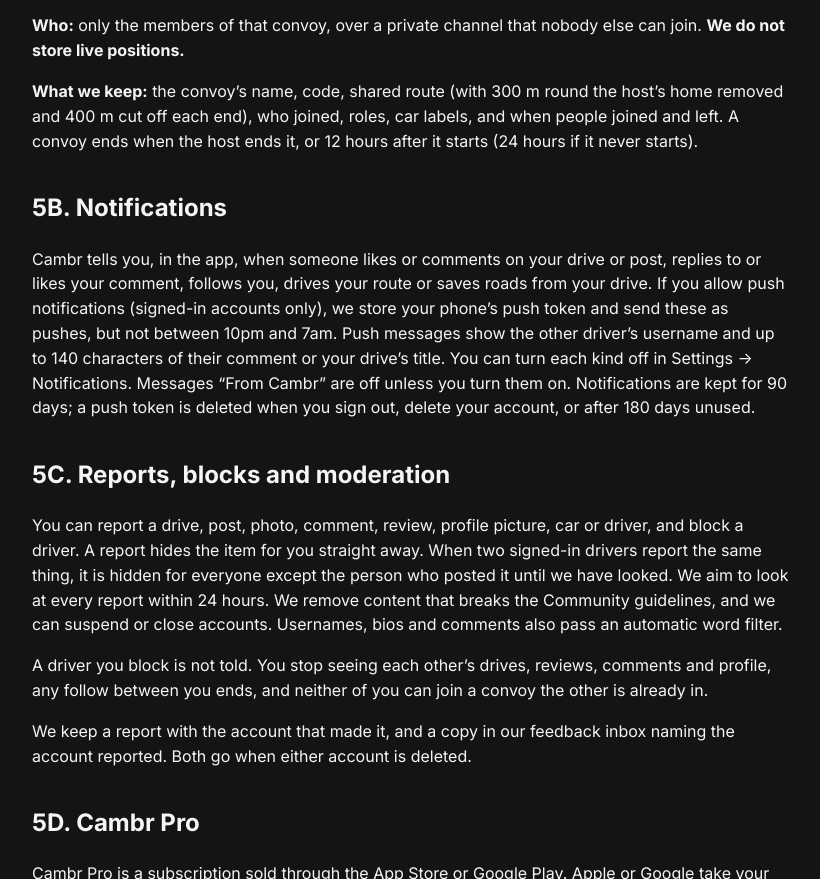
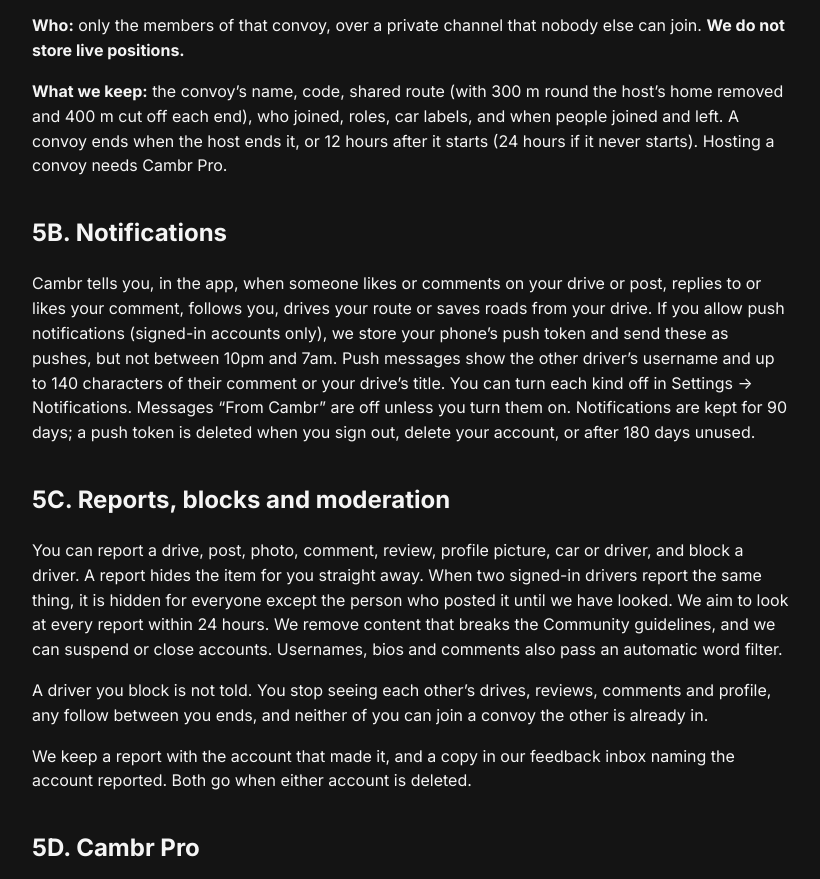
Before and after one commit to neilbamford92-cell/cambr-landing, a plain HTML site: page privacy/index.html in a window 1280 px wide. Shown: the part 8778-9657 px from the top of the page, without its empty margins (228-1048 px from the left). Drawn offline with Linux system fonts and the light colour scheme.

Commit message:
Privacy 5A: hosting a convoy needs Cambr Pro (the approved draft's line, left out of bf7d161)
Co-Authored-By: Claude Opus 5.5 <noreply@anthropic.com>

```diff
--- a/privacy/index.html
+++ b/privacy/index.html
@@ -129,7 +129,7 @@
   <p><strong>What is sent:</strong> your position (to about a metre) and the direction you are heading, so each car shows on the map; how far along the convoy’s shared route you are (to the nearest 10 m); whether you are off the route; and the time. <strong>Never your speed.</strong></p>
   <p><strong>When:</strong> only while the convoy drive is running and you are driving it. It stops when you leave, the convoy ends, you are removed, you sign out or you end your drive. Your position is never sent within 300 m of your saved home or within 400 m of where you set off, and none is sent at all until Cambr has checked whether you have a saved home and knows where you set off. In those places the others see your car as hidden.</p>
   <p><strong>Who:</strong> only the members of that convoy, over a private channel that nobody else can join. <strong>We do not store live positions.</strong></p>
-  <p><strong>What we keep:</strong> the convoy’s name, code, shared route (with 300 m round the host’s home removed and 400 m cut off each end), who joined, roles, car labels, and when people joined and left. A convoy ends when the host ends it, or 12 hours after it starts (24 hours if it never starts).</p>
+  <p><strong>What we keep:</strong> the convoy’s name, code, shared route (with 300 m round the host’s home removed and 400 m cut off each end), who joined, roles, car labels, and when people joined and left. A convoy ends when the host ends it, or 12 hours after it starts (24 hours if it never starts). Hosting a convoy needs Cambr Pro.</p>
 
   <h2 id="notifications">5B. Notifications</h2>
   <p>Cambr tells you, in the app, when someone likes or comments on your drive or post, replies to or likes your comment, follows you, drives your route or saves roads from your drive. If you allow push notifications (signed-in accounts only), we store your phone’s push token and send these as pushes, but not between 10pm and 7am. Push messages show the other driver’s username and up to 140 characters of their comment or your drive’s title. You can turn each kind off in Settings → Notifications. Messages “From Cambr” are off unless you turn them on. Notifications are kept for 90 days; a push token is deleted when you sign out, delete your account, or after 180 days unused.</p>
```
